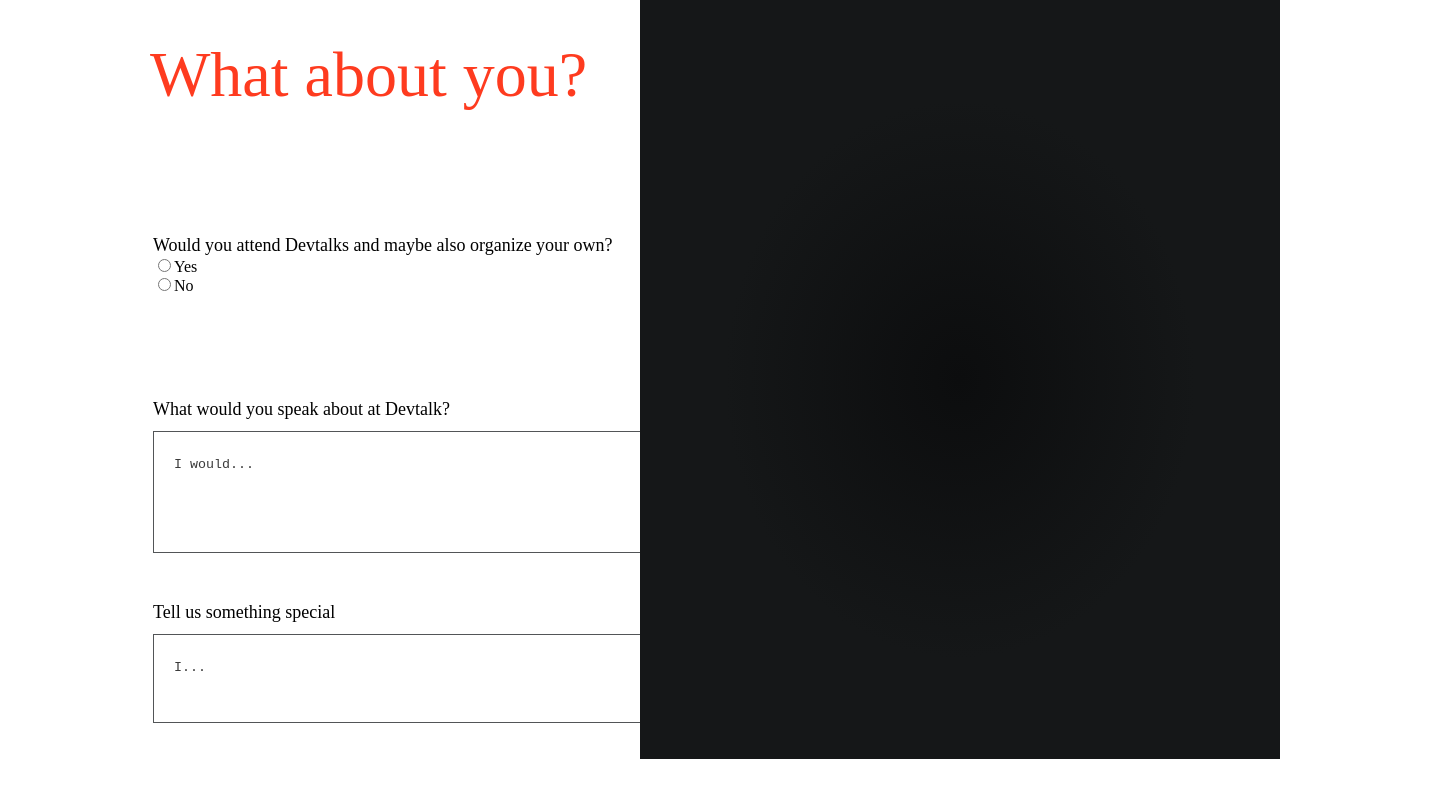
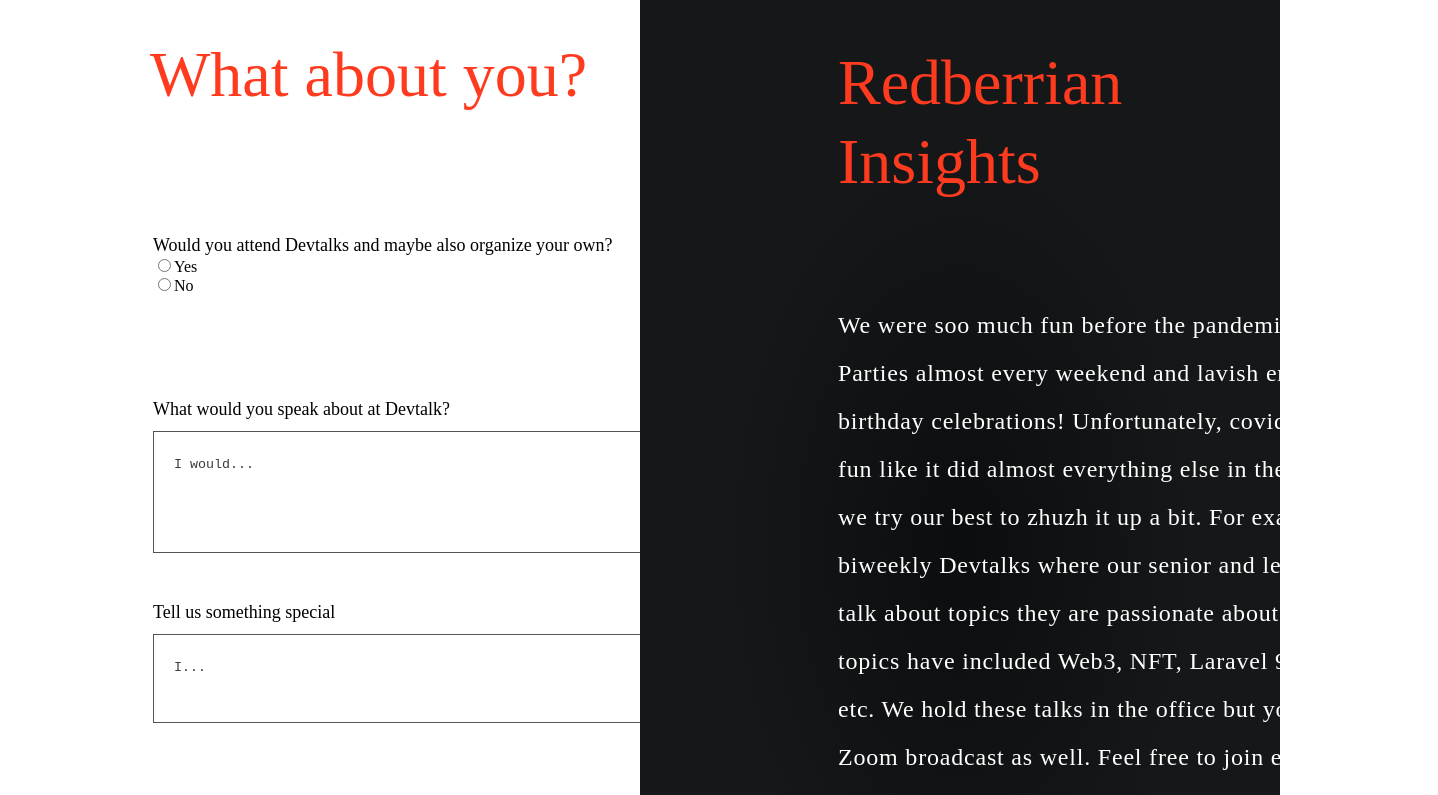
Before and after one commit to Demetrusa/RedBerry-Project, a React (Create React App) app in the folder my-app/: page / in a window 1280 px wide. Shown: the top 795 px of the page, 1438 px wide, since content can reach past the window. Built offline with nearby package versions, Linux system fonts and the light colour scheme.

Commit message:
add About component styles

```diff
--- a/my-app/src/components/common/about/About.css
+++ b/my-app/src/components/common/about/About.css
@@ -50,3 +50,22 @@
   font-size: 18px;
   line-height: 22px;
 }
+.aboutRightBoxHeading h2 {
+  margin: 43px 109px 100px 198px;
+  color: #fe3b1f;
+  font-size: 64px;
+  line-height: 79px;
+  text-align: start;
+}
+.AboutRightBoxHeading {
+  width: 600px;
+  height: 606px;
+  margin: 0 104px 187px 198px;
+  color: #ffffff;
+  text-align: start;
+}
+.AboutRightBoxHeading p {
+  font-size: 24px;
+  line-height: 48px;
+  letter-spacing: 0.05rem;
+}
--- a/my-app/src/components/common/about/About.js
+++ b/my-app/src/components/common/about/About.js
@@ -26,10 +26,17 @@
             </div>
             <div className="aboutRightBox">
                 <div className="aboutRightBoxHeading">
-                    <h2></h2>
+                    <h2>Redberrian Insights</h2>
                 </div>
                 <div className="AboutRightBoxHeading">
-                    <p></p>
+                    <p>We were soo much fun before the pandemic started! Parties almost every
+                        weekend and lavish employee birthday celebrations! Unfortunately,
+                        covid ruined that fun like it did almost everything else in the world.
+                        But we try our best to zhuzh it up a bit. For example, we host biweekly
+                        Devtalks where our senior and lead developers talk about topics they are passionate about.
+                        Previous topics have included Web3, NFT, Laravel 9, Kubernetes, etc.
+                        We hold these talks in the office but you can join our Zoom broadcast as well.
+                        Feel free to join either as an attendee or a speaker!</p>
                 </div>
             </div>
         </div>
```
